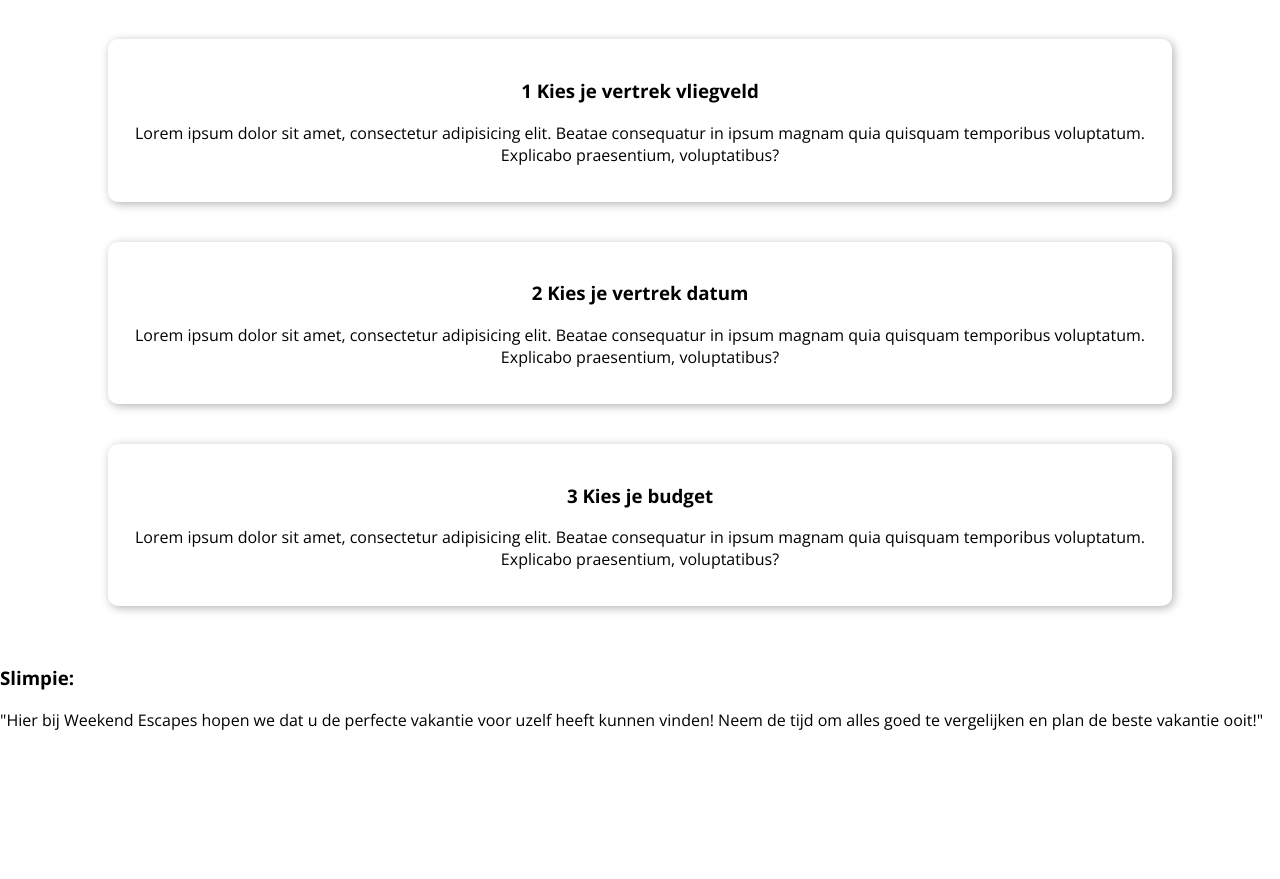
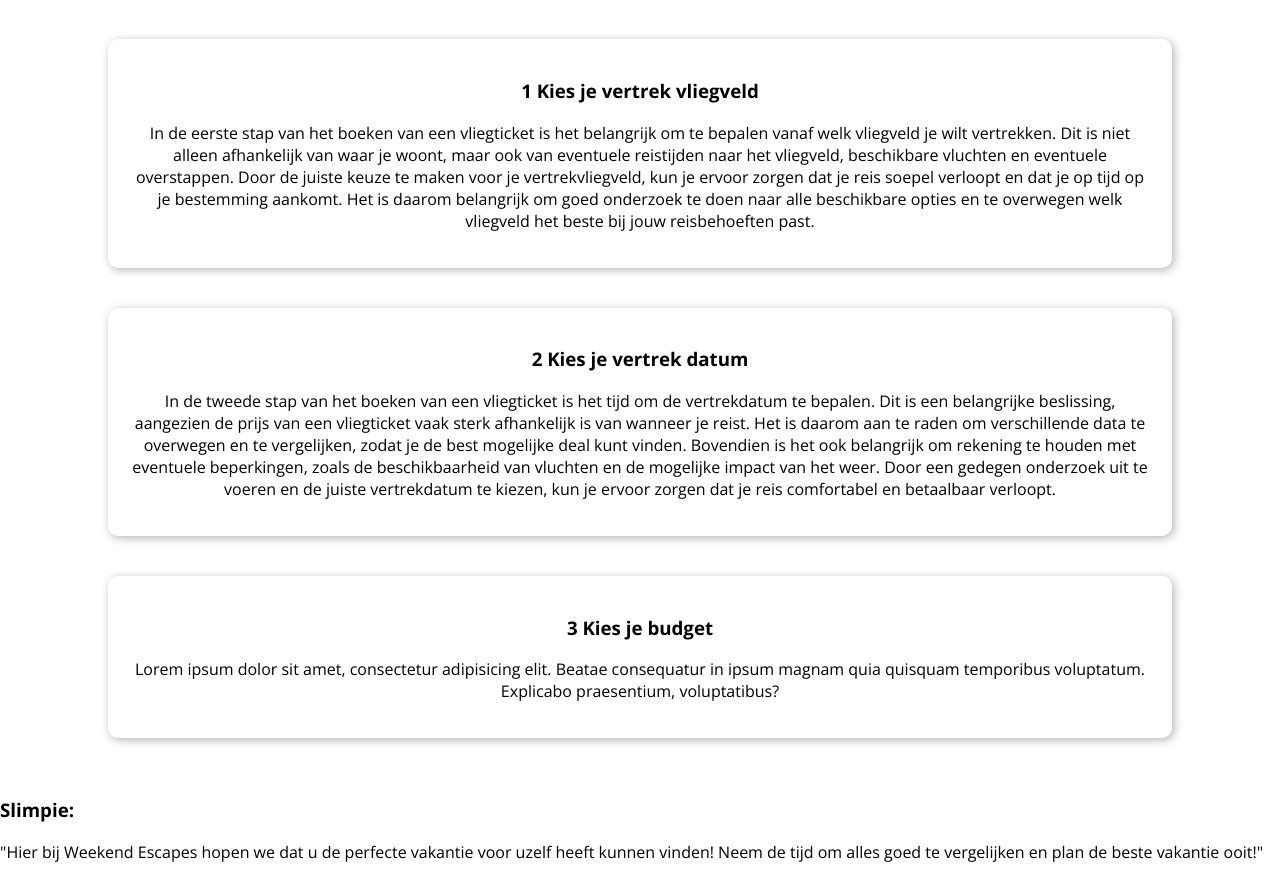
Before and after one commit to sebasvisser/2022-frontend-eindopdracht, a React (Create React App) app: page / in a window 1280 px wide. Shown: the part 1030-1909 px from the top of the page. Before the commit the page ends 1777 px from the top, so only its background shows below. Built offline with nearby package versions, Linux system fonts and the light colour scheme.

Commit message:
begin met werken aan api

```diff
--- a/package.json
+++ b/package.json
@@ -12,7 +12,8 @@
     "react-dom": "^18.2.0",
     "react-hook-form": "^7.43.0",
     "react-router-dom": "^6.8.0",
-    "react-scripts": "5.0.1"
+    "react-scripts": "5.0.1",
+    "timers": "^0.1.1"
   },
   "scripts": {
     "start": "react-scripts start",
--- a/src/pages/home/Home.js
+++ b/src/pages/home/Home.js
@@ -12,7 +12,7 @@ function Home() {
       </header>
       <main>
         <section>
-          <img alt="Weekend Escapes Hero Image" src={hero} />
+          <img alt="Weekend Escapes Hero" src={hero} />
         </section>
         <section>
           <header>
@@ -21,17 +21,31 @@ function Home() {
           <article>
             <h3>1 Kies je vertrek vliegveld</h3>
             <p>
-              Lorem ipsum dolor sit amet, consectetur adipisicing elit. Beatae
-              consequatur in ipsum magnam quia quisquam temporibus voluptatum.
-              Explicabo praesentium, voluptatibus?
+              In de eerste stap van het boeken van een vliegticket is het
+              belangrijk om te bepalen vanaf welk vliegveld je wilt vertrekken.
+              Dit is niet alleen afhankelijk van waar je woont, maar ook van
+              eventuele reistijden naar het vliegveld, beschikbare vluchten en
+              eventuele overstappen. Door de juiste keuze te maken voor je
+              vertrekvliegveld, kun je ervoor zorgen dat je reis soepel verloopt
+              en dat je op tijd op je bestemming aankomt. Het is daarom
+              belangrijk om goed onderzoek te doen naar alle beschikbare opties
+              en te overwegen welk vliegveld het beste bij jouw reisbehoeften
+              past.
             </p>
           </article>
           <article>
             <h3>2 Kies je vertrek datum</h3>
             <p>
-              Lorem ipsum dolor sit amet, consectetur adipisicing elit. Beatae
-              consequatur in ipsum magnam quia quisquam temporibus voluptatum.
-              Explicabo praesentium, voluptatibus?
+              In de tweede stap van het boeken van een vliegticket is het tijd
+              om de vertrekdatum te bepalen. Dit is een belangrijke beslissing,
+              aangezien de prijs van een vliegticket vaak sterk afhankelijk is
+              van wanneer je reist. Het is daarom aan te raden om verschillende
+              data te overwegen en te vergelijken, zodat je de best mogelijke
+              deal kunt vinden. Bovendien is het ook belangrijk om rekening te
+              houden met eventuele beperkingen, zoals de beschikbaarheid van
+              vluchten en de mogelijke impact van het weer. Door een gedegen
+              onderzoek uit te voeren en de juiste vertrekdatum te kiezen, kun
+              je ervoor zorgen dat je reis comfortabel en betaalbaar verloopt.
             </p>
           </article>
           <article>
--- a/src/pages/search/Search.js
+++ b/src/pages/search/Search.js
@@ -1,11 +1,11 @@
 import React from "react";
 import { useForm } from "react-hook-form";
+import { redirect } from "react-router-dom";
 import Footer from "../../components/footer/Footer";
 import "./Search.css";
 
-{
-  /* Binnen het formulier gebruik gemaakt van veld id's zoals ze ook binnen de Amadeus API gebruikt worden. Dus vertrekvliegvelden volgens de IATA-lijst. En de overige parameters ook zoals de api het voorschrijft. */
-}
+/* Binnen het formulier gebruik gemaakt van veld id's zoals ze ook binnen de Amadeus API gebruikt worden. Dus vertrekvliegvelden volgens de IATA-lijst. En de overige parameters ook zoals de api het voorschrijft. */
+
 function Search() {
   const {
     register,
@@ -22,6 +22,8 @@ function Search() {
     const requestURL = `https://test.api.amadeus.com/v1/shopping/flight-destinations?origin=${requestOrigin}&departureDate=${requestDate}&oneWay=false&nonStop=false&maxPrice=${requestBudget}&viewBy=DESTINATION`;
 
     paragraph.textContent = requestURL;
+
+    redirect("./result");
   };
   console.log(errors);
 
```
Also changed, not shown: 1 other file (tests, documents, lock files or other folders).
